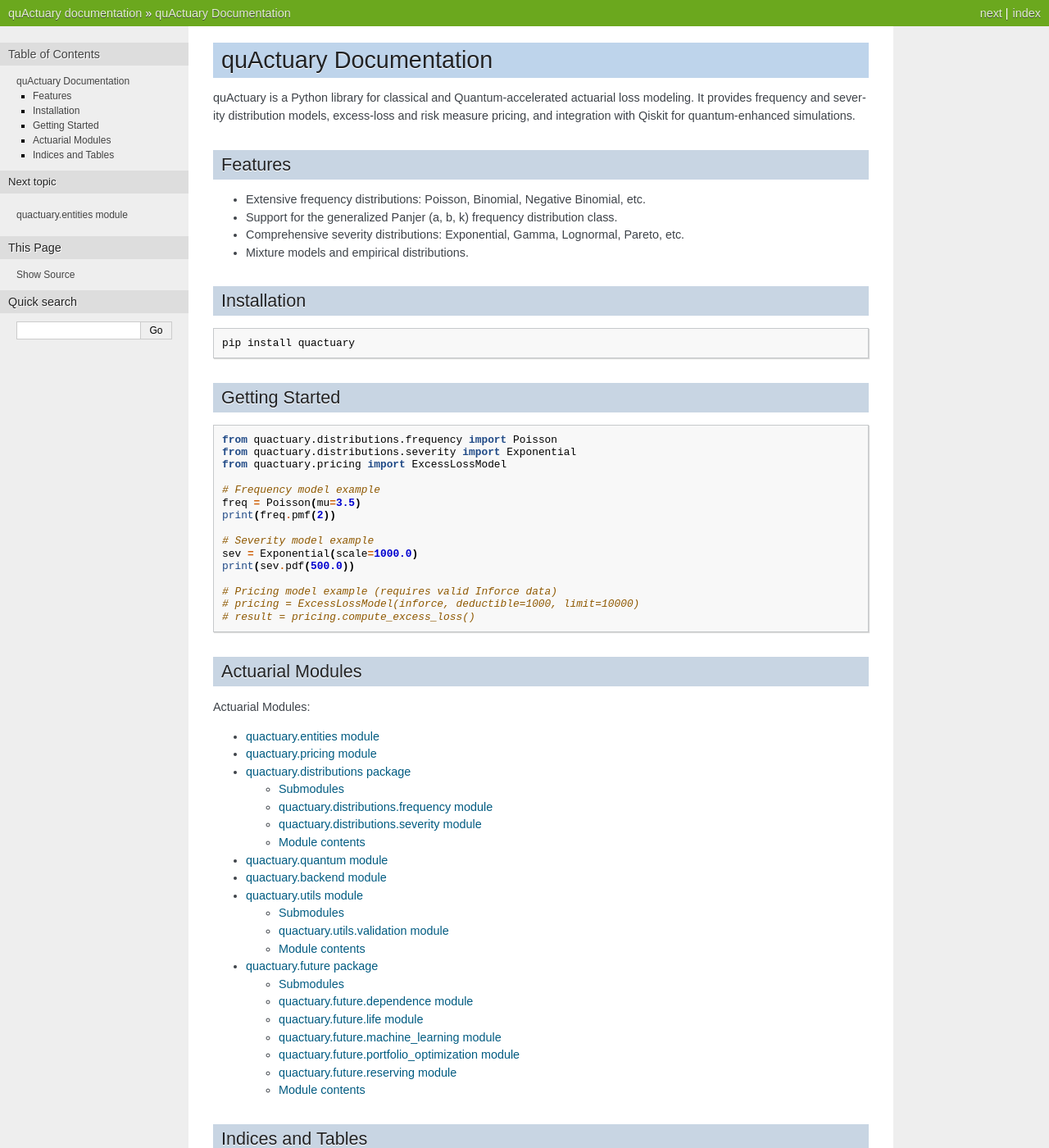
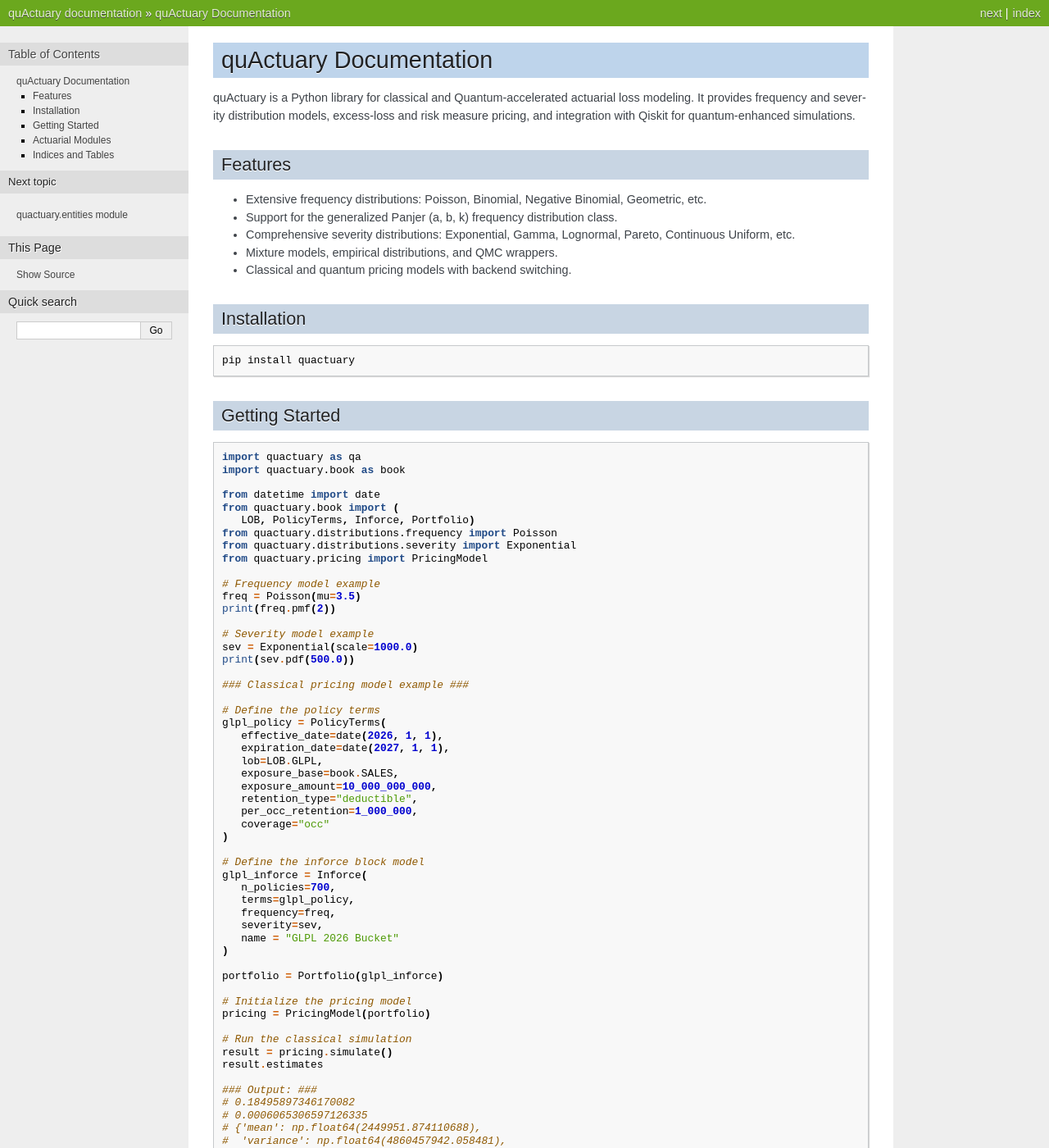
Before and after one commit to AlexFiliakov/quactuary, a Sphinx documentation site: the page built from docs/source/index.rst, in a window 1280 px wide and 1400 px high. Shown: the whole window at 82% size. Built offline with Sphinx 7.4.7, drawn with Linux system fonts in a browser that asks for light colours; pages that are not in the unit, such as notebooks, are missing from menus; the version number could not be read and is left out; some of the changed text lies outside the part shown.

Commit message:
updated docs

```diff
--- a/docs/source/index.rst
+++ b/docs/source/index.rst
@@ -9,10 +9,11 @@ quActuary is a Python library for classical and Quantum-accelerated actuarial lo
 Features
 --------
 
-- Extensive frequency distributions: Poisson, Binomial, Negative Binomial, etc.
+- Extensive frequency distributions: Poisson, Binomial, Negative Binomial, Geometric, etc.
 - Support for the generalized Panjer (a, b, k) frequency distribution class.
-- Comprehensive severity distributions: Exponential, Gamma, Lognormal, Pareto, etc.
-- Mixture models and empirical distributions.
+- Comprehensive severity distributions: Exponential, Gamma, Lognormal, Pareto, Continuous Uniform, etc.
+- Mixture models, empirical distributions, and QMC wrappers.
+- Classical and quantum pricing models with backend switching.
 
 Installation
 ------------
@@ -26,9 +27,15 @@ Getting Started
 
 .. code-block:: python
 
+   import quactuary as qa
+   import quactuary.book as book
+
+   from datetime import date
+   from quactuary.book import (
+      LOB, PolicyTerms, Inforce, Portfolio)
    from quactuary.distributions.frequency import Poisson
    from quactuary.distributions.severity import Exponential
-   from quactuary.pricing import ExcessLossModel
+   from quactuary.pricing import PricingModel
 
    # Frequency model example
    freq = Poisson(mu=3.5)
@@ -38,9 +45,45 @@ Getting Started
    sev = Exponential(scale=1000.0)
    print(sev.pdf(500.0))
 
-   # Pricing model example (requires valid Inforce data)
-   # pricing = ExcessLossModel(inforce, deductible=1000, limit=10000)
-   # result = pricing.compute_excess_loss()
+   ### Classical pricing model example ###
+
+   # Define the policy terms
+   glpl_policy = PolicyTerms(
+      effective_date=date(2026, 1, 1),
+      expiration_date=date(2027, 1, 1),
+      lob=LOB.GLPL,
+      exposure_base=book.SALES,
+      exposure_amount=10_000_000_000,
+      retention_type="deductible",
+      per_occ_retention=1_000_000,
+      coverage="occ"
+   )
+
+   # Define the inforce block model
+   glpl_inforce = Inforce(
+      n_policies=700,
+      terms=glpl_policy,
+      frequency=freq,
+      severity=sev,
+      name = "GLPL 2026 Bucket"
+   )
+
+   portfolio = Portfolio(glpl_inforce)
+
+   # Initialize the pricing model
+   pricing = PricingModel(portfolio)
+
+   # Run the classical simulation
+   result = pricing.simulate()
+   result.estimates
+
+   ### Output: ###
+   # 0.18495897346170082
+   # 0.0006065306597126335
+   # {'mean': np.float64(2449951.874110688),
+   #  'variance': np.float64(4860457942.058481),
+   #  'VaR': 2565751.9589995327,
+   #  'TVaR': 2596372.4576630797}
 
 Actuarial Modules
 -----------------
```
Also changed, not shown: docs/source/quactuary.distributions.rst (+8 -0 lines), 1 other file.
